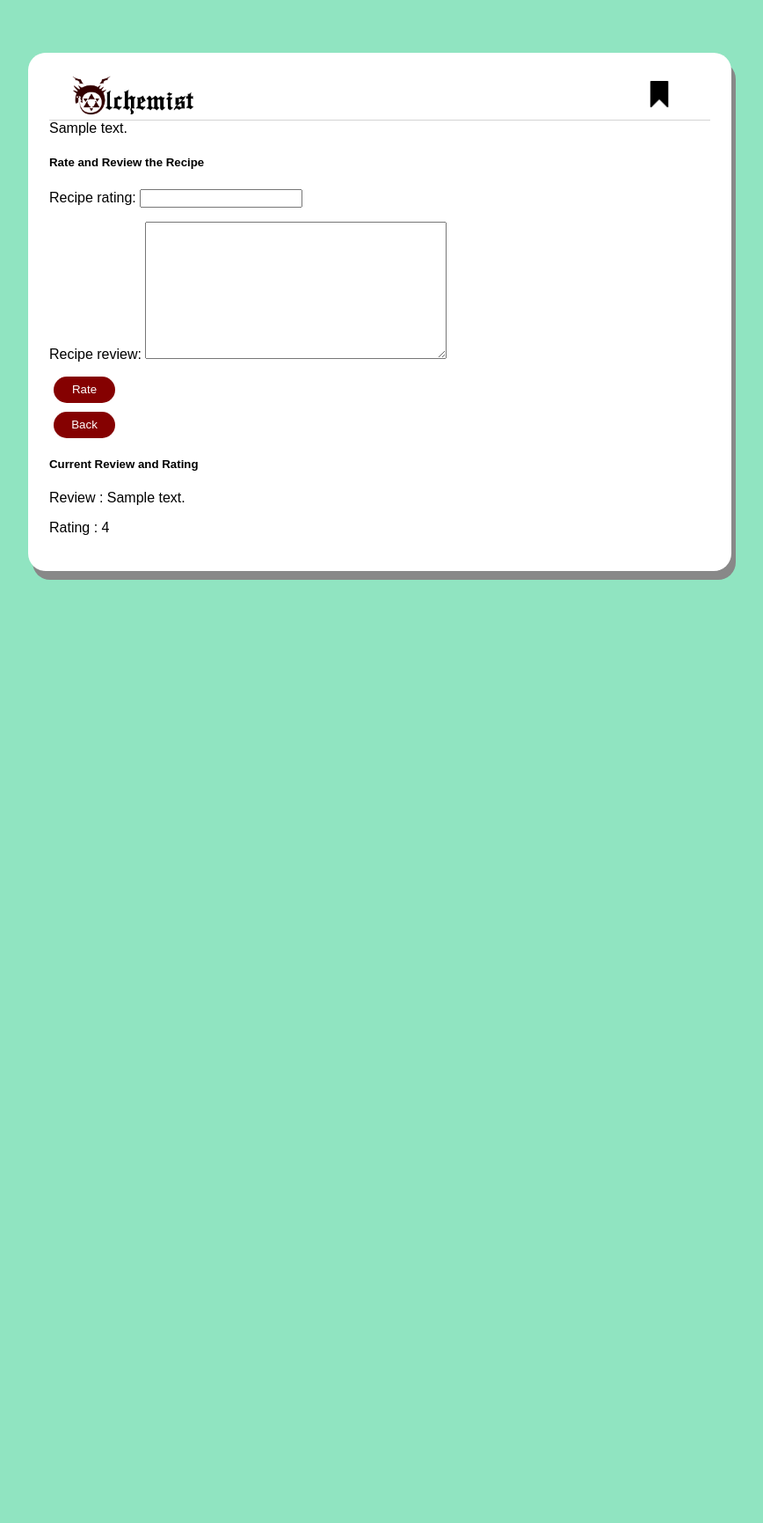
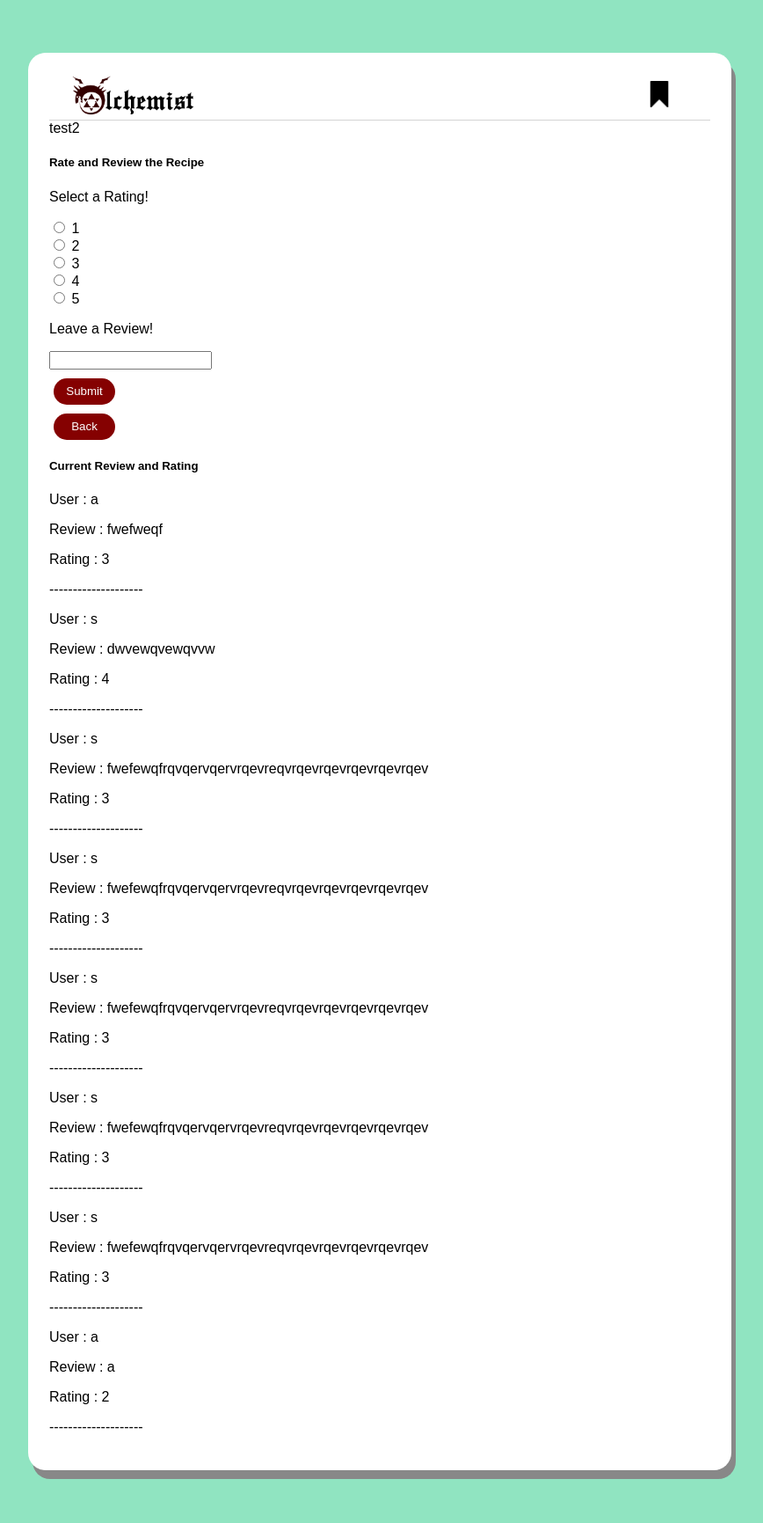
Before and after one commit to Albert-Alvaro/CP3407_RecipeApp, a Django app: page /recipe_page/1/1 in a window 1280 px wide. Shown: the whole page at 88% size, without its empty margins (208-1076 px from the left). Before the commit the page ends 659 px from the top, so only its background shows below. Run offline with Django 5.2, Linux system fonts and the light colour scheme; data comes from the database, SQL or seed files in the repository; tables that the repository leaves empty hold one stand-in row (values such as "Sample post").

Commit message:
Improved upon the rating and review system, allowing for multiple users to write multiple reviews on a single recipe

```diff
--- a/recipeapp/recipe_gen/forms.py
+++ b/recipeapp/recipe_gen/forms.py
@@ -19,12 +19,6 @@ class RecipeForm(forms.ModelForm):
         model = Recipe
         fields = ["is_saved"]
 
-class MetricForm(forms.ModelForm):
-
-    class Meta:
-        model = Recipe
-        fields = ['recipe_rating', 'recipe_review']
-
 class RegisterForm(forms.ModelForm):
 
     class Meta:
--- a/recipeapp/recipe_gen/models.py
+++ b/recipeapp/recipe_gen/models.py
@@ -11,10 +11,15 @@ class Recipe(models.Model):
     recipe_id = models.BigAutoField(primary_key=True)
     recipe_content = models.TextField(null=True)
     recipe_steps = models.CharField(max_length=40000)
+    recipe_category = models.CharField(max_length=45)
+    is_saved = models.BooleanField(default=False)
+
+class Reviews(models.Model):
+    review_id = models.BigAutoField(primary_key=True)
+    recipe_id = models.IntegerField()
+    username = models.CharField(max_length=100, default="")
     recipe_rating = models.IntegerField(validators=[MaxValueValidator(5), MinValueValidator(1)], null=True)
     recipe_review = models.TextField(null=True)
-    recipe_category = models.CharField(max_length=45)
-    is_saved = models.BooleanField(default=False)
 
 class Ingredients(models.Model):
     ingredient_id = models.BigAutoField(primary_key=True)
--- a/recipeapp/recipe_gen/templates/recipe.html
+++ b/recipeapp/recipe_gen/templates/recipe.html
@@ -9,7 +9,7 @@
         <img src="/media/logo/image.png" style="width: 20%; height: 10">
     </a>
 
-    {% if flag != None %}
+    {% if flag1 != None %}
     <a href="{% url 'saved_recipes' user_id%}">
         <img src="/media/logo/bookmark.png" style="width: 30px ;height: 30px ; position:relative ; display: inline-block ; margin-left: 510px; margin-bottom: 10px;">
     </a>
@@ -29,10 +29,23 @@
 
 {% endif %}
 <h5>Rate and Review the Recipe</h5>
-<form method='POST'>
+<form method="POST" action="">
     {% csrf_token %}
-    {{form.as_p}}
-    <button type="submit"class="delete-button" value=""> Rate</button>
+    <p>Select a Rating!</p>
+    <input type="radio" id="1" name="recipe_rating" value="1">
+    <label for="1">1</label><br>
+    <input type="radio" id="2" name="recipe_rating" value="2">
+    <label for="2">2</label><br>
+    <input type="radio" id="3" name="recipe_rating" value="3">
+    <label for="3">3</label><br>
+    <input type="radio" id="4" name="recipe_rating" value="4">
+    <label for="4">4</label><br>
+    <input type="radio" id="5" name="recipe_rating" value="5">
+    <label for="5">5</label><br>
+
+    <p>Leave a Review!</p>
+    <input type="text" name="recipe_review">
+    <button type="submit" class="delete-button">Submit</button>
 </form>
 
 {% if flag == True %}
@@ -48,7 +61,11 @@
 
 <h5>Current Review and Rating</h5>
 
-<ul>Review : {{recipe.recipe_review}}</ul>
-<ul>Rating : {{recipe.recipe_rating}}</ul>
+{% for review in reviews %}
+<ul>User : {{review.username}}</ul>
+<ul>Review : {{review.recipe_review}}</ul>
+<ul>Rating : {{review.recipe_rating}}</ul>
+<p>--------------------</p>
+{% endfor %}
 
 {% endblock %}
--- a/recipeapp/recipe_gen/views.py
+++ b/recipeapp/recipe_gen/views.py
@@ -1,5 +1,5 @@
 from django.shortcuts import render, redirect
-from django.http import HttpResponse
+from django.http import HttpResponseRedirect
 from .forms import *
 from .yolo import *
 import shutil
@@ -152,24 +152,44 @@ def recipe_page(request, id, user_id):
     flag = True
     recipe = Recipe.objects.get(recipe_id=id)
     history = Recipe_History.objects.all().filter(user_id=user_id)
+    user_data = Users.objects.get(user_id=user_id)
+    reviews = Reviews.objects.all().filter(recipe_id=id)
+
+    """Checks Starts"""
     for h in history:
         if h.recipe_id == id:
             flag = False
         else:
             flag = True
-    if request.method == 'POST':
-        form = MetricForm(request.POST, instance=recipe)
-        if form.is_valid():
-            metric = form.save(commit=False)
-            metric.save()
-            form = MetricForm()
+    instance = []
+    saved_recs = Recipe_History.objects.filter(user_id=user_id)
+    for i in saved_recs:
+        instance.append(i)
+    if instance == []:
+        flag1 = None
     else:
-        form = MetricForm()
+        flag1 = 1
+    """Checks Ends"""
+
+    recipe_rating=""
+    recipe_review=""
+    review = Reviews()
+    if request.method == "POST":
+        recipe_rating = request.POST["recipe_rating"]
+        recipe_review = request.POST["recipe_review"]
+        review.recipe_review = recipe_review
+        review.recipe_rating = recipe_rating
+        review.username = user_data.username
+        review.recipe_id = id
+        review.save()
+        return HttpResponseRedirect(f"/recipe/"+str(id)+"/"+str(user_id))
+    print(reviews)
     context = {
         'user_id':user_id,
         'recipe': recipe,
-        'form' : form,
-        'flag':flag
+        'flag':flag,
+        'flag1':flag1,
+        'reviews':reviews
     }
     return render(request, 'recipe.html', context)
 
```
Also changed, not shown: recipeapp/db.sqlite3.
